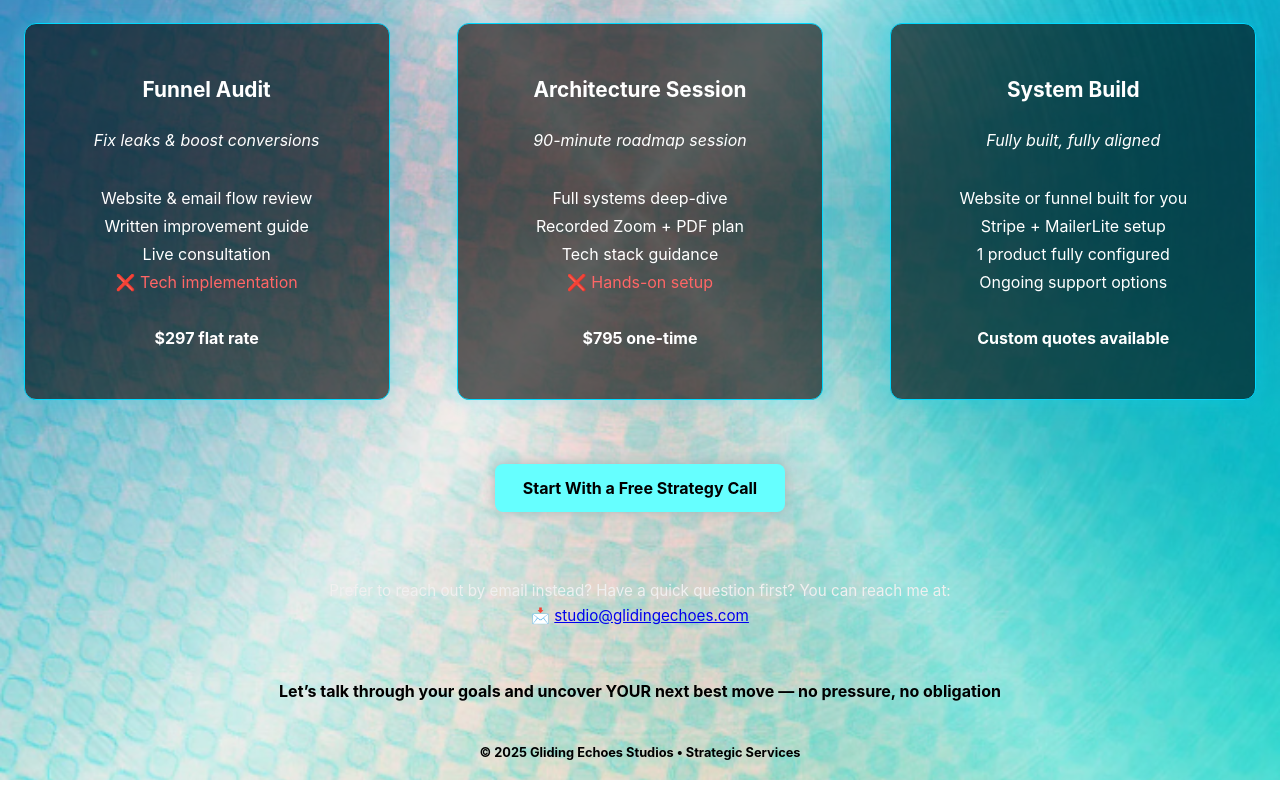
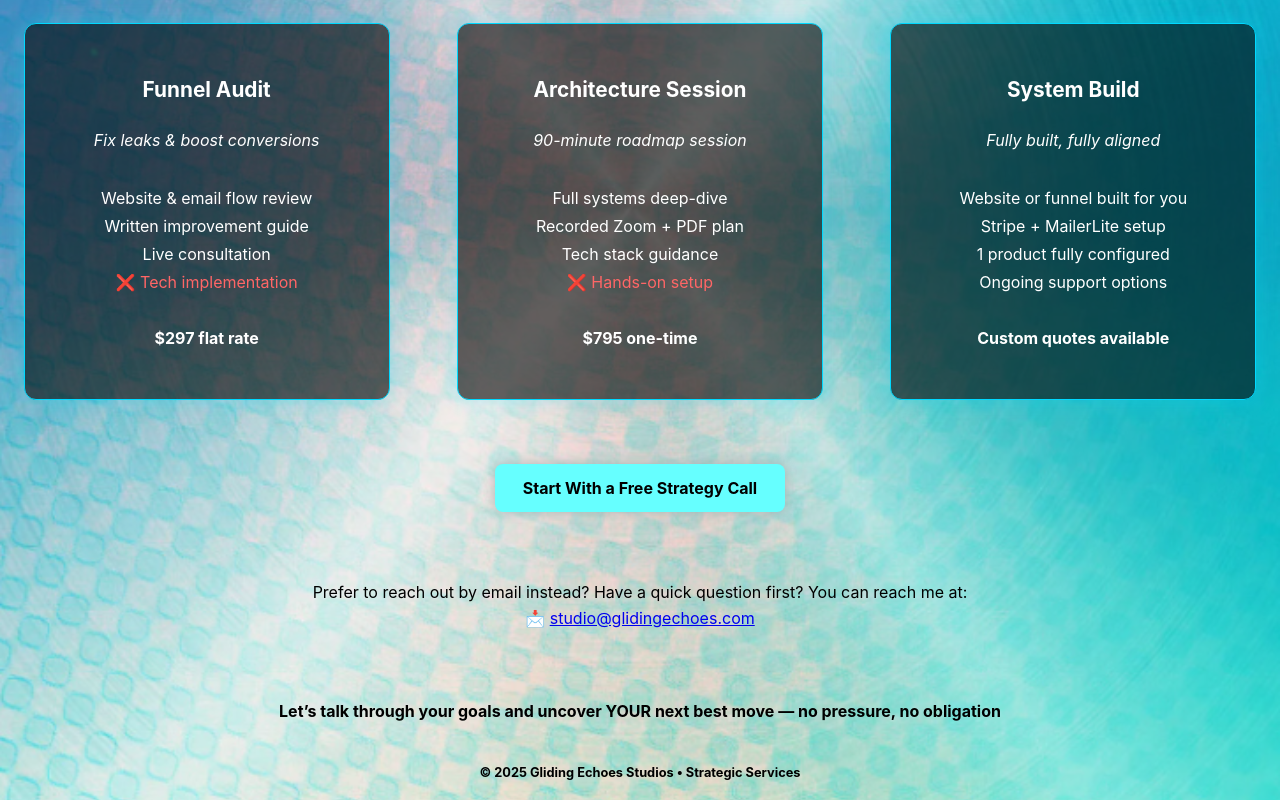
Before and after one commit to Joy2theworld-99/gliding-echoes, a plain HTML site: page services.html in a window 1280 px wide. Shown: the part 3968-4768 px from the top of the page. Drawn offline with Linux system fonts and the light colour scheme.

Commit message:
Update services.html

```diff
--- a/services.html
+++ b/services.html
@@ -455,8 +455,8 @@ body {
   <a class="button" href="mailto:studio@glidingechoes.com">Start With a Free Strategy Call</a>
 </div>
   <br>
-  <p style="text-align: center; margin-top: 1em; font-size: 0.95em;">
-Prefer to reach out by email instead? Have a quick question first? You can reach me at:<br>
+  <p class="cta-description">Prefer to reach out by email instead? Have a quick question first? You can reach me at:<br>
+
 📩 <a href="mailto:studio@glidingechoes.com">studio@glidingechoes.com</a>
 </p>
   <br>
```
